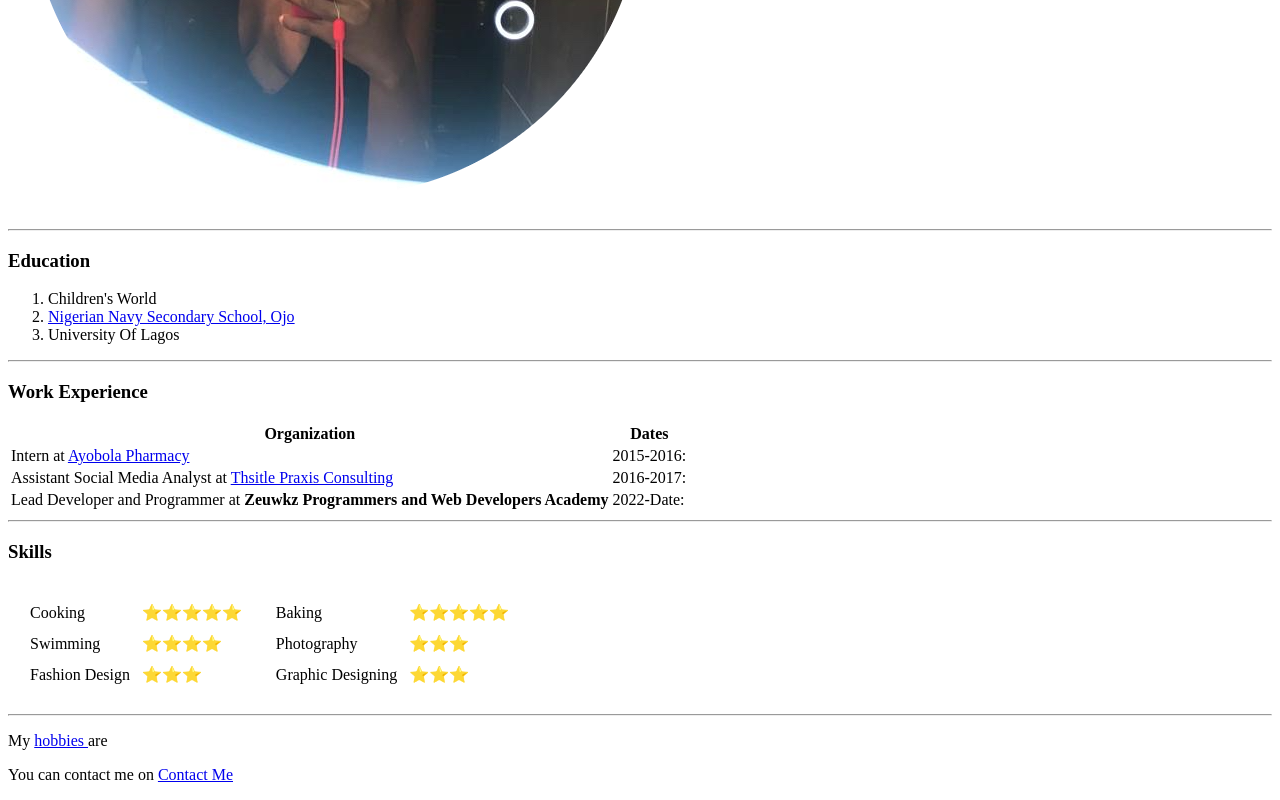
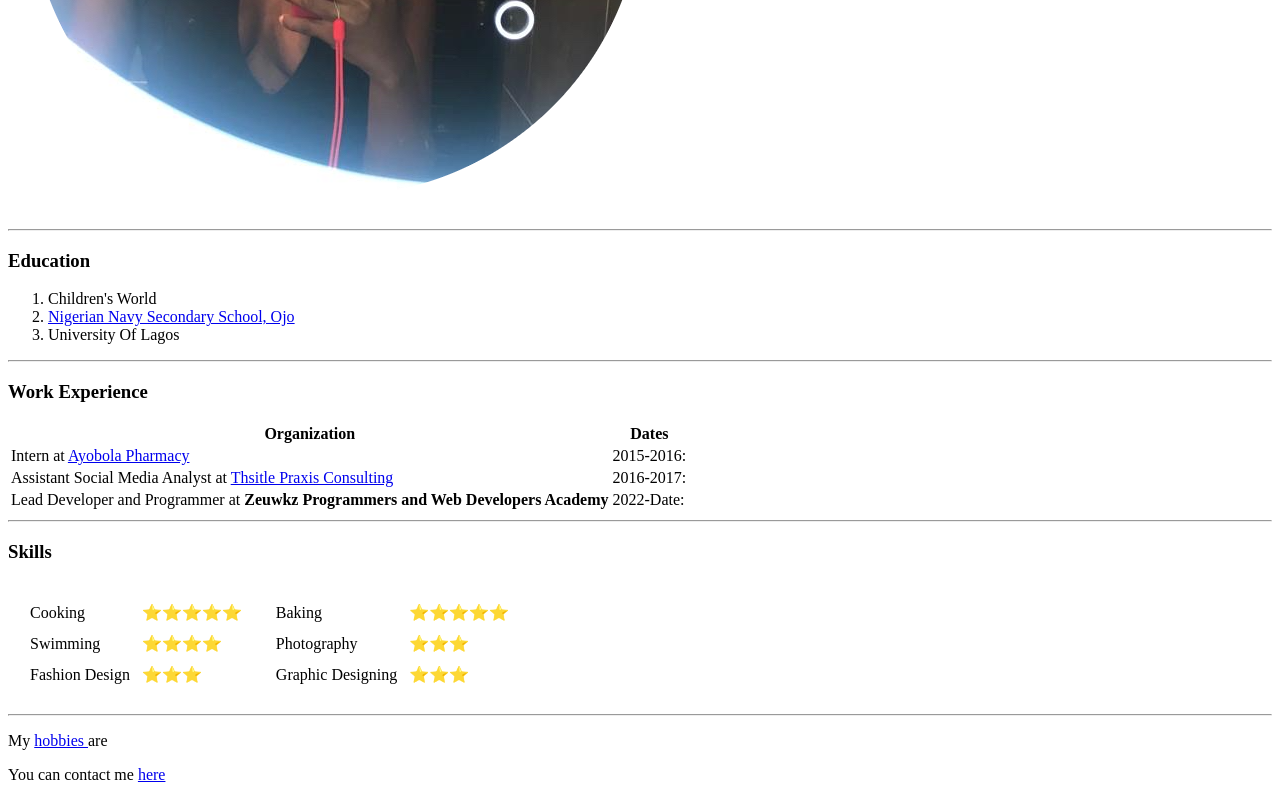
Before and after one commit to Uwaezukky/effective-meme, a plain HTML site: page index.html in a window 1280 px wide. Shown: the part 447-1247 px from the top of the page. Drawn offline with Linux system fonts and the light colour scheme.

Commit message:
Update index.html

```diff
--- a/index.html
+++ b/index.html
@@ -97,7 +97,7 @@
 
 
   <p>My <a href="Hobbies.html"> hobbies </a> are</p>
-  <p>You can contact me on <a href="Contact Me.html">Contact Me</a></p>
+  <p>You can contact me <a href="Contact Me.html">here</a></p>
 
 </body>
 
```
